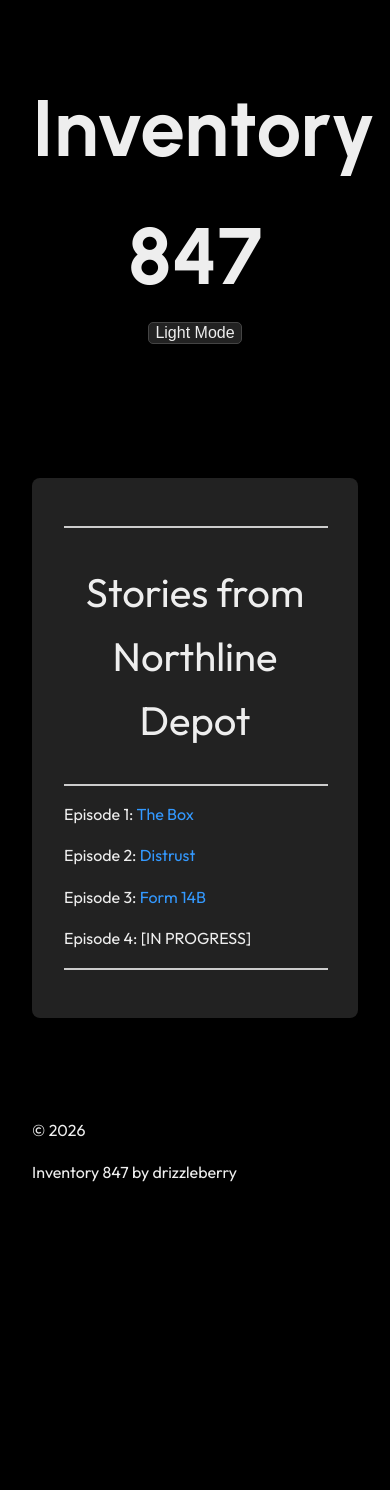
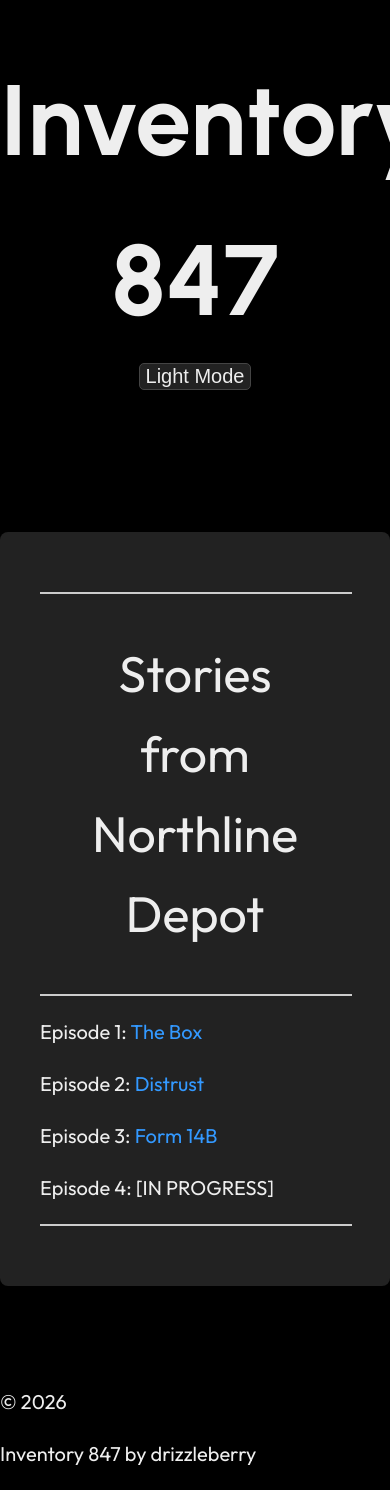
Before and after one commit to drizzleberry/drizzleberry.github.io, a Jekyll site: the page built from index.md, in a window 390 px wide. Built offline with Jekyll 4.4.1, drawn with Linux system fonts in a browser that asks for light colours; before the commit the page ends 1233 px from its top, so only the background shows below that.

Commit message:
Update style.css

```diff
--- a/assets/css/style.css
+++ b/assets/css/style.css
@@ -98,10 +98,10 @@ button {
 @media screen and (max-width: 768px) {
   #main-content {
     max-width: 100%;
-    padding: 2em 5px auto;
   }
 
   html, body {
-    font-size: 16px;
+    font-size: 20px;
+    padding: 0;
   }
 }
```
